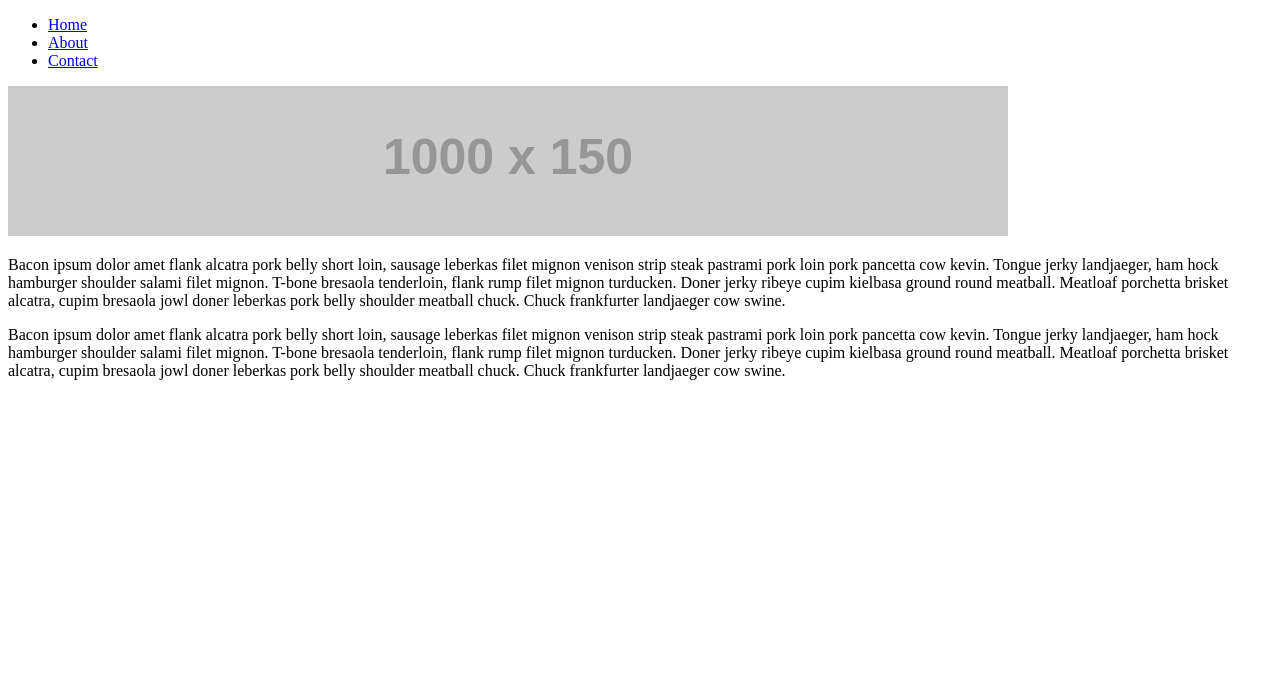
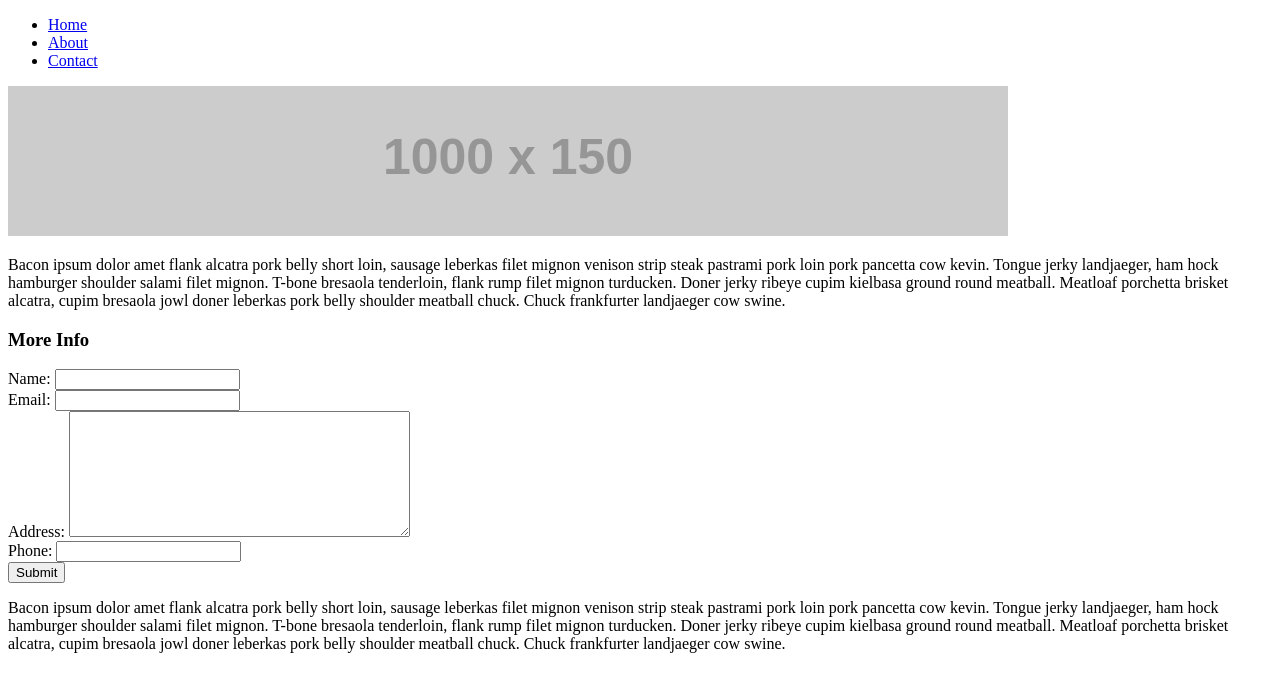
Before and after one commit to dfparra/simple_page, a website: page public/html/about.html in a window 1280 px wide. Drawn offline with Linux system fonts and the light colour scheme; placeholder pictures from the web are drawn by us.

Commit message:
added valudation and basic server handling to form for about page

```diff
--- a/index.js
+++ b/index.js
@@ -21,6 +21,8 @@ server.post('/contact', function(request, response){
   response.json(request.body);
 });
 
-
+server.post('/about', function(request, response){
+  response.json(request.body);
+});
 
 server.listen(8080);
--- a/public/html/about.html
+++ b/public/html/about.html
@@ -32,6 +32,26 @@
     <!--Mission Statement-->
 
     <div>
+    <form action="/about" method = "POST">
+      <h3>More Info</h3>
+      <label for="name">Name:</label>
+      <input type="text" name="name" required>
+      <br>
+      <label for="email">Email:</label>
+      <input type="email" name="email" required>
+      <br>
+      <label for="address">Address:</label>
+      <textarea name="address" rows="8" cols="40" required></textarea>
+      <br>
+      <label for="phone">Phone:</label>
+      <input type="tel" name="phone" required>
+      <br>
+      <button type="submit">Submit</button>
+    </form>
+
+    </div>
+
+    <div>
       <p>
         Bacon ipsum dolor amet flank alcatra pork belly short loin, sausage leberkas filet mignon venison strip steak pastrami pork loin pork pancetta cow kevin. Tongue jerky landjaeger, ham hock hamburger shoulder salami filet mignon. T-bone bresaola tenderloin, flank rump filet mignon turducken. Doner jerky ribeye cupim kielbasa ground round meatball. Meatloaf porchetta brisket alcatra, cupim bresaola jowl doner leberkas pork belly shoulder meatball chuck. Chuck frankfurter landjaeger cow swine.
       </p>
```
